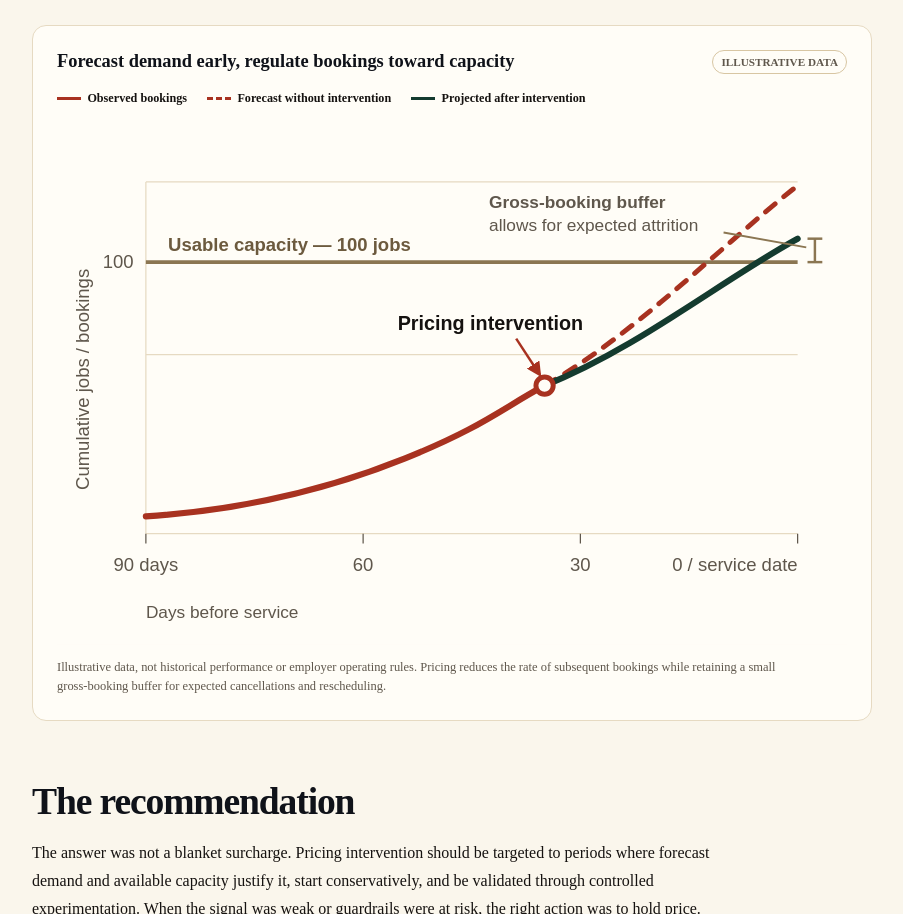
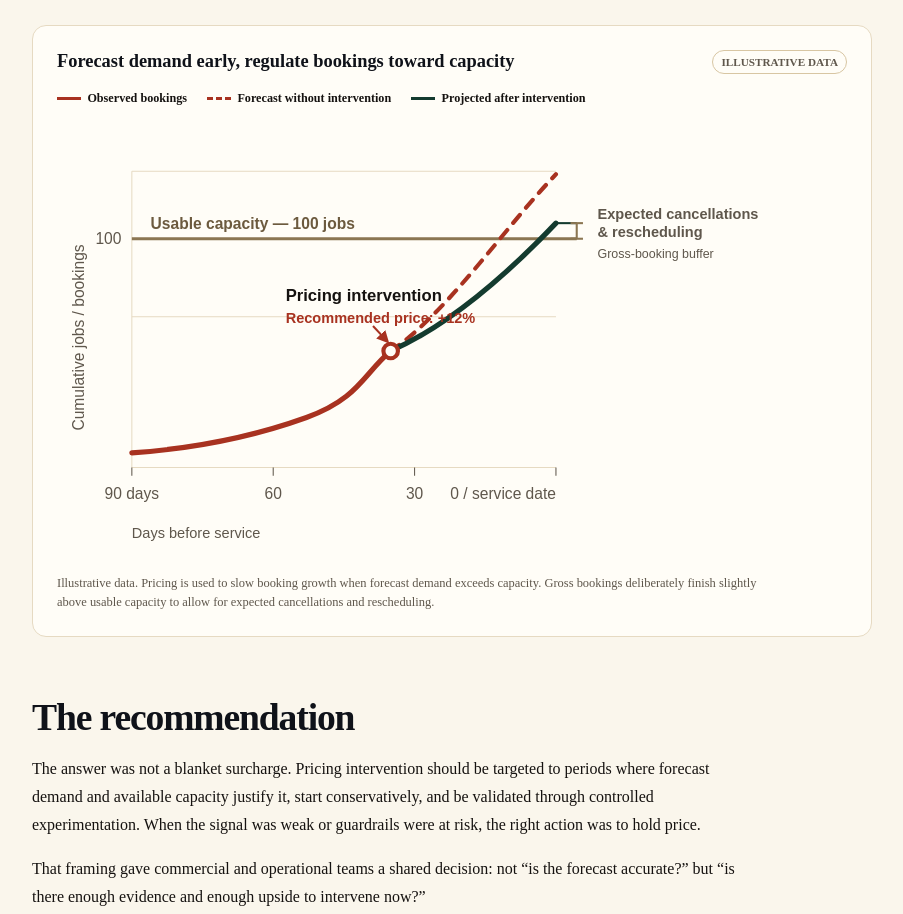
Before and after one commit to ShahnurIslam/shan-astro, an Astro site: page /work/marketplace-pricing-demand-forecasting in a window 1280 px wide. Shown: the part 1536-2450 px from the top of the page, without its empty margins (88-991 px from the left). Built offline with nearby package versions, Linux system fonts and the light colour scheme; Astro itself is replaced by a stand-in of ours.

Commit message:
Clarify pricing intervention chart

```diff
--- a/src/pages/work/marketplace-pricing-demand-forecasting.astro
+++ b/src/pages/work/marketplace-pricing-demand-forecasting.astro
@@ -52,59 +52,61 @@ import CaseStudy from '../../layouts/CaseStudy.astro';
 				<span><i class="chart-key__line chart-key__line--forecast"></i>Forecast without intervention</span>
 				<span><i class="chart-key__line chart-key__line--capacity"></i>Projected after intervention</span>
 			</div>
-			<svg class="pricing-chart" viewBox="0 0 640 430" role="img" aria-labelledby="pricing-chart-title pricing-chart-desc">
+			<svg class="pricing-chart" viewBox="0 0 760 430" role="img" aria-labelledby="pricing-chart-title pricing-chart-desc">
 				<title id="pricing-chart-title">Cumulative bookings forecast and pricing intervention</title>
-				<desc id="pricing-chart-desc">Illustrative cumulative bookings from 90 days before service to the service date. Observed bookings reach a decision point where the no-intervention forecast would exceed 100 jobs of usable capacity. After pricing intervention, projected bookings rise more slowly and finish slightly above capacity so expected fulfilled jobs land around capacity after cancellations and rescheduling.</desc>
+				<desc id="pricing-chart-desc">Illustrative cumulative bookings from 90 days before service to the service date. At 35 days, the current trajectory indicates demand will exceed 100 jobs of usable capacity. A recommended illustrative price increase of 12% slows subsequent booking growth. Projected gross bookings finish at approximately 105 jobs so expected cancellations and rescheduling bring fulfilled jobs back toward usable capacity.</desc>
 				<defs>
 					<marker id="pricing-arrow" viewBox="0 0 10 10" refX="8" refY="5" markerWidth="6" markerHeight="6" orient="auto-start-reverse">
 						<path d="M 0 0 L 10 5 L 0 10 z" fill="#a83220" />
 					</marker>
 				</defs>
-				<rect width="640" height="430" fill="#fffdf7" />
+				<rect width="760" height="430" fill="#fffdf7" />
 				<g stroke="#e6dac2" stroke-width="1">
-					<line x1="72" y1="55" x2="600" y2="55" />
-					<line x1="72" y1="195" x2="600" y2="195" />
-					<line x1="72" y1="340" x2="600" y2="340" />
+					<line x1="72" y1="55" x2="480" y2="55" />
+					<line x1="72" y1="195" x2="480" y2="195" />
+					<line x1="72" y1="340" x2="480" y2="340" />
 					<line x1="72" y1="55" x2="72" y2="340" />
 				</g>
 				<g stroke="#5f574c" stroke-width="1">
 					<line x1="72" y1="340" x2="72" y2="348" />
-					<line x1="248" y1="340" x2="248" y2="348" />
-					<line x1="424" y1="340" x2="424" y2="348" />
-					<line x1="600" y1="340" x2="600" y2="348" />
+					<line x1="208" y1="340" x2="208" y2="348" />
+					<line x1="344" y1="340" x2="344" y2="348" />
+					<line x1="480" y1="340" x2="480" y2="348" />
 				</g>
-				<line x1="72" y1="120" x2="600" y2="120" stroke="#8b7652" stroke-width="3" />
+				<line x1="72" y1="120" x2="500" y2="120" stroke="#8b7652" stroke-width="3" />
 				<g class="pricing-chart__axis" fill="#5f574c" font-family="Atkinson, sans-serif" font-size="15">
 					<text x="62" y="125" text-anchor="end">100</text>
 					<text x="72" y="370" text-anchor="middle">90 days</text>
-					<text x="248" y="370" text-anchor="middle">60</text>
-					<text x="424" y="370" text-anchor="middle">30</text>
-					<text x="600" y="370" text-anchor="end">0 / service date</text>
+					<text x="208" y="370" text-anchor="middle">60</text>
+					<text x="344" y="370" text-anchor="middle">30</text>
+					<text x="480" y="370" text-anchor="end">0 / service date</text>
 					<text x="26" y="215" text-anchor="middle" transform="rotate(-90 26 215)">Cumulative jobs / bookings</text>
 					<text x="90" y="111" fill="#6c5a3e" font-weight="700">Usable capacity — 100 jobs</text>
 				</g>
-				<path d="M 72 326 C 150 321, 220 304, 282 279 S 360 239, 395 220" fill="none" stroke="#a83220" stroke-width="5" stroke-linecap="round" />
-				<path d="M 395 220 C 468 179, 540 105, 600 58" fill="none" stroke="#a83220" stroke-width="4" stroke-dasharray="10 9" stroke-linecap="round" />
-				<path d="M 395 220 C 470 190, 538 135, 600 101" fill="none" stroke="#143b2f" stroke-width="5" stroke-linecap="round" />
-				<circle cx="395" cy="220" r="7" fill="#fffdf7" stroke="#a83220" stroke-width="4" />
-				<g fill="#151210" font-family="Atkinson, sans-serif" font-size="16" font-weight="700">
-					<text x="276" y="175">Pricing intervention</text>
+				<path d="M 72 326 C 130 322, 190 310, 240 292 S 295 250, 321 228" fill="none" stroke="#a83220" stroke-width="5" stroke-linecap="round" />
+				<path d="M 321 228 C 375 192, 430 110, 480 58" fill="none" stroke="#a83220" stroke-width="4" stroke-dasharray="10 9" stroke-linecap="round" />
+				<path d="M 321 228 C 382 201, 440 147, 480 105" fill="none" stroke="#143b2f" stroke-width="5" stroke-linecap="round" />
+				<circle cx="321" cy="228" r="7" fill="#fffdf7" stroke="#a83220" stroke-width="4" />
+				<g class="pricing-intervention" fill="#151210" font-family="Atkinson, sans-serif" font-size="16" font-weight="700">
+					<text x="220" y="180">Pricing intervention</text>
+					<text class="pricing-intervention__price" x="220" y="201" fill="#a83220" font-size="14">Recommended price: +12%</text>
 				</g>
-				<line x1="372" y1="182" x2="391" y2="211" stroke="#a83220" stroke-width="2" marker-end="url(#pricing-arrow)" />
+				<line x1="304" y1="204" x2="318" y2="219" stroke="#a83220" stroke-width="2" marker-end="url(#pricing-arrow)" />
+				<line x1="480" y1="105" x2="500" y2="105" stroke="#143b2f" stroke-width="2" />
 				<g stroke="#8b7652" stroke-width="2">
-					<line x1="614" y1="101" x2="614" y2="120" />
-					<line x1="608" y1="101" x2="620" y2="101" />
-					<line x1="608" y1="120" x2="620" y2="120" />
+					<line x1="500" y1="105" x2="500" y2="120" />
+					<line x1="494" y1="105" x2="506" y2="105" />
+					<line x1="494" y1="120" x2="506" y2="120" />
 				</g>
-				<g fill="#5f574c" font-family="Atkinson, sans-serif" font-size="14">
-					<text x="350" y="76" font-weight="700">Gross-booking buffer</text>
-					<text x="350" y="95">allows for expected attrition</text>
+				<g class="pricing-buffer" fill="#5f574c" font-family="Atkinson, sans-serif" font-size="14" font-weight="700">
+					<text class="pricing-buffer__label" x="520" y="101">Expected cancellations</text>
+					<text class="pricing-buffer__label" x="520" y="118">&amp; rescheduling</text>
+					<text class="pricing-buffer__caption" x="520" y="139" font-size="12" font-weight="400">Gross-booking buffer</text>
 				</g>
-				<line x1="540" y1="96" x2="607" y2="108" stroke="#8b7652" stroke-width="1.5" />
 				<text x="72" y="408" fill="#5f574c" font-family="Atkinson, sans-serif" font-size="14">Days before service</text>
 			</svg>
 			<figcaption>
-				Illustrative data, not historical performance or employer operating rules. Pricing reduces the rate of subsequent bookings while retaining a small gross-booking buffer for expected cancellations and rescheduling.
+				Illustrative data. Pricing is used to slow booking growth when forecast demand exceeds capacity. Gross bookings deliberately finish slightly above usable capacity to allow for expected cancellations and rescheduling.
 			</figcaption>
 		</figure>
 	</section>
@@ -129,3 +131,15 @@ import CaseStudy from '../../layouts/CaseStudy.astro';
 		</p>
 	</section>
 </CaseStudy>
+
+<style is:global>
+	@media (max-width: 720px) {
+		.pricing-chart .pricing-intervention__price,
+		.pricing-chart .pricing-buffer__label {
+			font-size: 17px;
+		}
+		.pricing-chart .pricing-buffer__caption {
+			font-size: 15px;
+		}
+	}
+</style>
```
